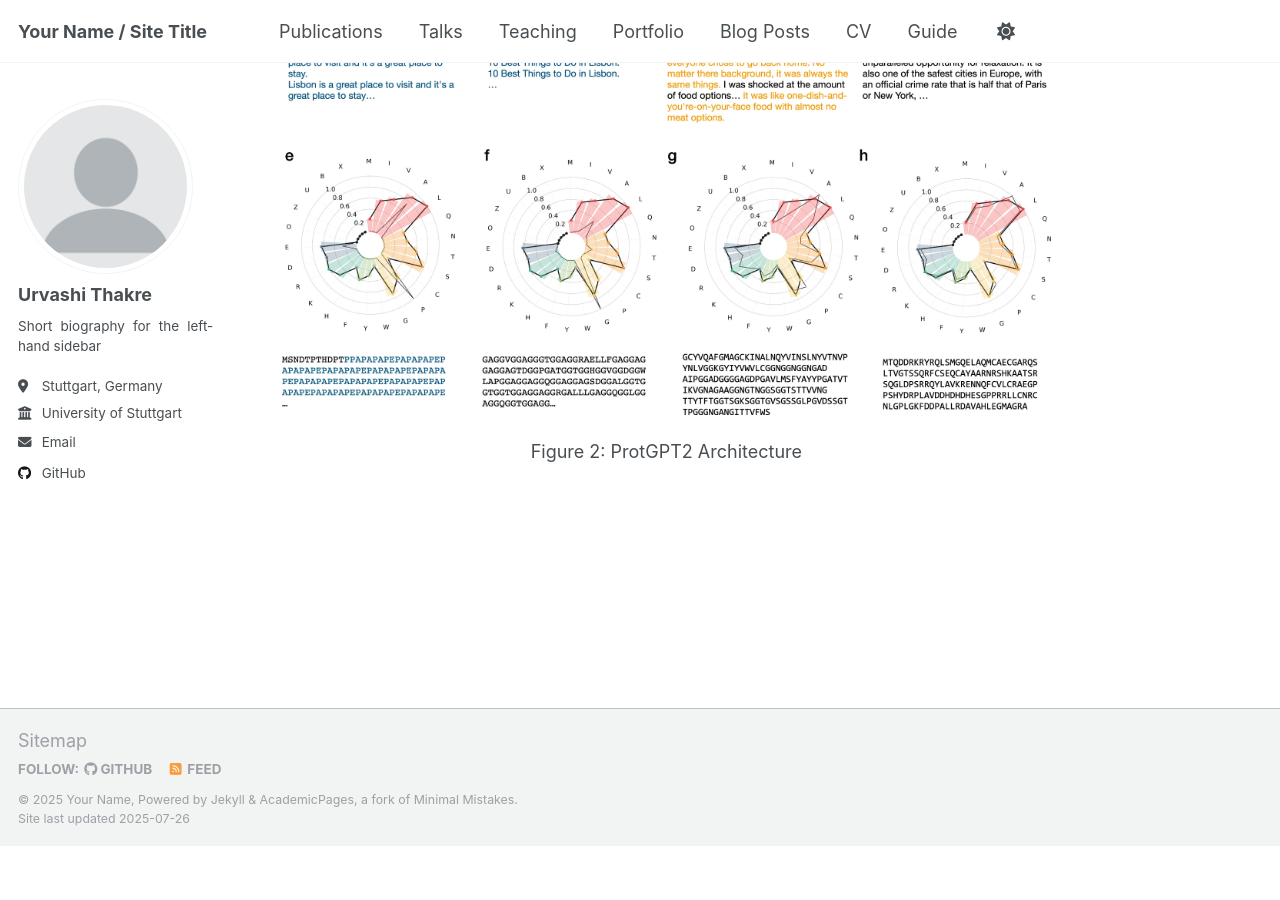
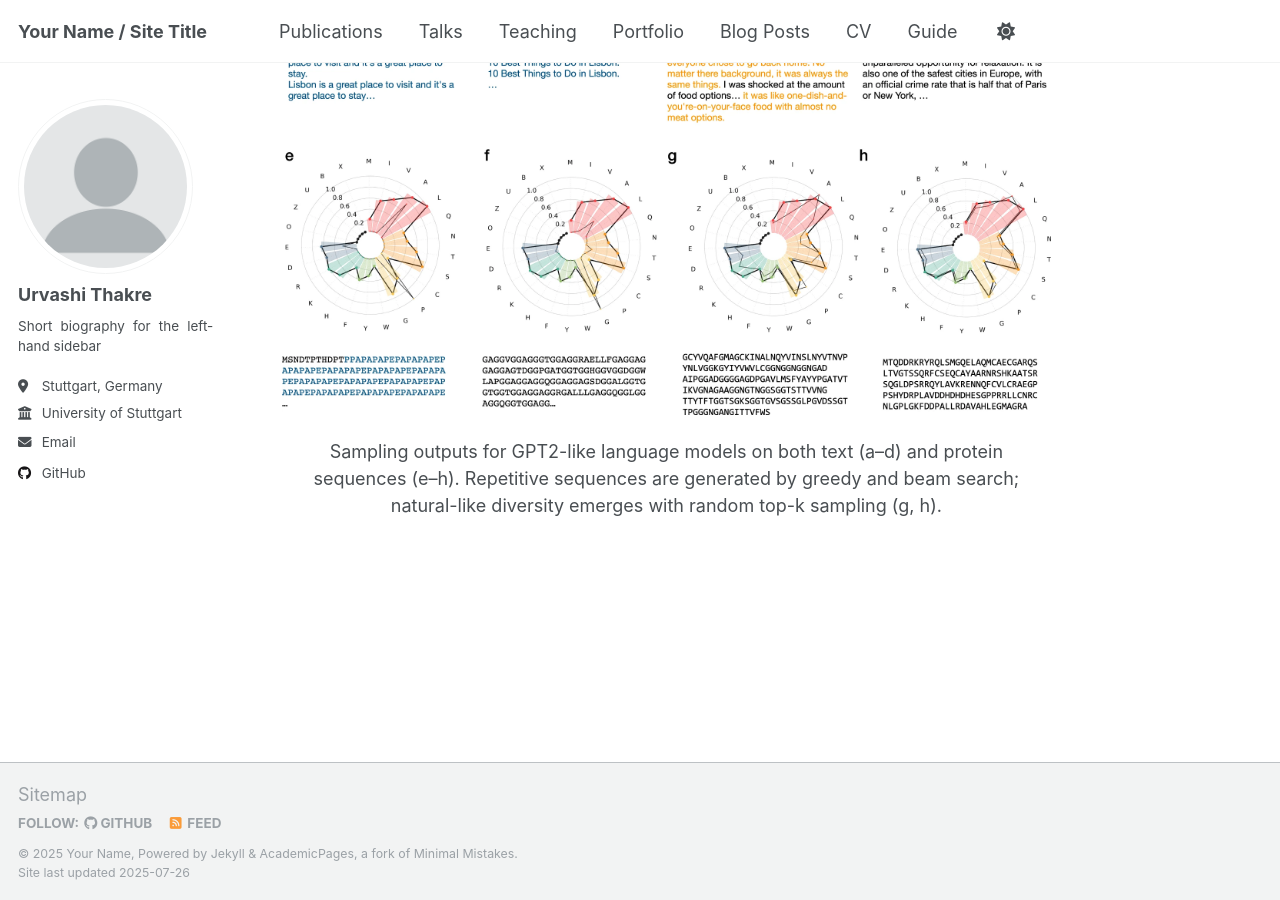
Before and after one commit to urvashithakre/urvashithakre.github.io, a Jekyll site: the page built from _pages/about.md, in a window 1280 px wide and 900 px high, scrolled down 5403 px. Built offline with Jekyll 4.4.1, drawn with Linux system fonts in a browser that asks for light colours; a script that is not in the unit is left out; before the commit the page ends 6249 px from its top, so only the background shows below that.

Commit message:
caption fixed

```diff
--- a/_pages/about.md
+++ b/_pages/about.md
@@ -136,4 +136,4 @@ This approach balances diversity and realism, producing amino acid propensities
 Here’s a visual representation of how decoding strategies affect output:
 
 ![Fig. 2: Sampling outputs for GPT2-like language models on both text (a–d) and protein sequences (e–h). Repetitive sequences are generated by greedy and beam search; natural-like diversity emerges with random top-k sampling (g, h).](images/Sampling Output.jpg)
-<div style="text-align: center;">Figure 2: ProtGPT2 Architecture </div>
+<div style="text-align: center;">Sampling outputs for GPT2-like language models on both text (a–d) and protein sequences (e–h). Repetitive sequences are generated by greedy and beam search; natural-like diversity emerges with random top-k sampling (g, h).</div>
```
